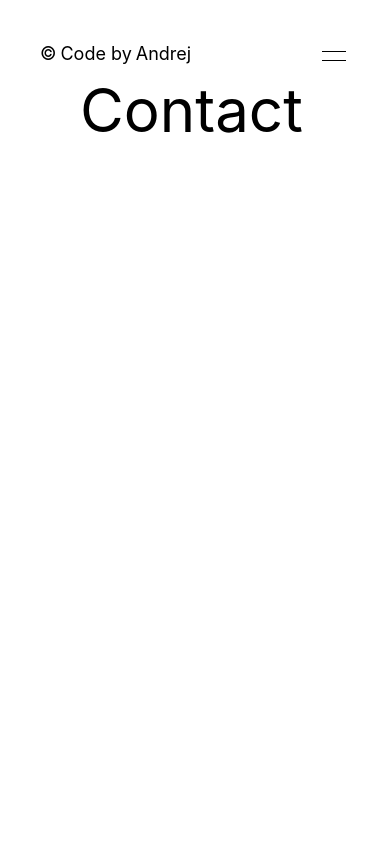
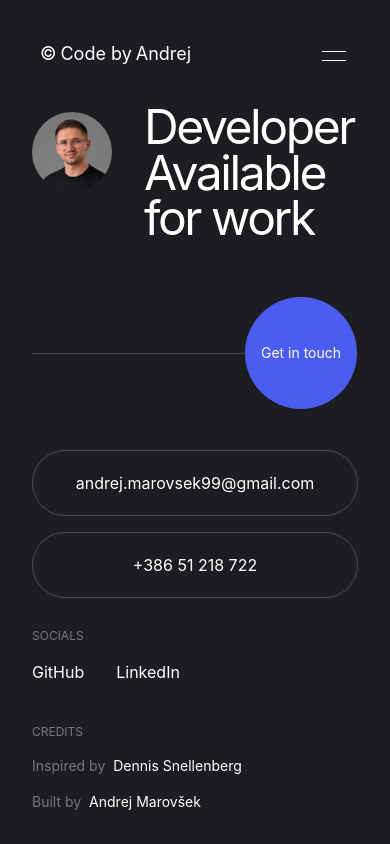
Before and after one commit to Mararovsek99/portfolio, a React (Vite) app: page /contact in a window 390 px wide. Shown: the top 844 px of the page. Built offline with nearby package versions, Linux system fonts and the light colour scheme.

Commit message:
edited contact to just open footer

```diff
--- a/src/App.jsx
+++ b/src/App.jsx
@@ -7,7 +7,7 @@ import Footer from "./components/Footer";
 
 import Home from "./pages/Home";
 import About from "./pages/About";
-import Contact from "./pages/Contact";
+import Contact from "./components/Contact";
 
 const App = () => {
   const location = useLocation();
@@ -37,7 +37,7 @@ const App = () => {
         <Route path="/contact" element={<Contact />} />
       </Routes>
 
-      <Footer />
+      {location.pathname !== "/contact" && <Footer />}
     </>
   );
 };
--- a/src/components/AboutHero.jsx
+++ b/src/components/AboutHero.jsx
@@ -68,9 +68,9 @@ const AboutHero = () => {
 
               <p className="mt-5 text-sm md:text-base leading-7 text-black/65">
                 My background in mechatronics, CNC programming and CAD/CAM gives
-                me a different perspective on software development — structured
-                thinking, technical problem solving and attention to detail are
-                a natural part of the way I work.
+                me a different perspective on software development like
+                structured thinking, technical problem solving and attention to
+                detail are a natural part of the way I work.
               </p>
 
               <p className="mt-6 text-xs text-black/35">
--- a/src/components/AboutSkills.jsx
+++ b/src/components/AboutSkills.jsx
@@ -119,7 +119,7 @@ const AboutSkills = () => {
             <span className="text-[10px] text-black/35">03</span>
 
             <div className="mt-5 border-t border-black/15 pt-8">
-              <h3 className="text-2xl tracking-[-0.03em]">✦ Engineering</h3>
+              <h3 className="text-2xl tracking-[-0.03em]"> Engineering</h3>
 
               <p className="mt-5 max-w-sm text-sm leading-6 text-black/55">
                 My engineering background brings practical problem solving,
--- /dev/null
+++ b/src/components/Contact.jsx
@@ -0,0 +1,7 @@
+import Footer from "./Footer";
+
+const Contact = () => {
+  return <Footer />;
+};
+
+export default Contact;
--- a/src/components/Footer.jsx
+++ b/src/components/Footer.jsx
@@ -14,9 +14,9 @@ const Footer = () => {
   return (
     <footer
       ref={footerRef}
-      className="relative min-h-screen bg-[#1c1d20] px-8 py-16 text-white overflow-hidden md:min-h-[90vh]"
+      className="relative h-screen bg-[#1c1d20] px-8 py-16 text-white overflow-hidden"
     >
-      <div className="max-w-[1350px] mx-auto pt-28">
+      <div className="max-w-[1350px] mx-auto pt-10 md:pt-40">
         <div className="flex items-start gap-8">
           <img
             src="/favicon/web-app-manifest-512x512.png"
--- a/src/components/Menu.jsx
+++ b/src/components/Menu.jsx
@@ -34,8 +34,13 @@ const Menu = ({ openingComplete }) => {
   return (
     <>
       <div
-        className={`
-          fixed right-6 top-6 z-[900]
+        className={(() => {
+          // keep menu button on top for small screens; on md+ when at top (not scrolled)
+          // lower z so Navbar (z-1000) sits above it. When scrolled, menu should be on top.
+          const zClass = mobileScrolled ? "z-[9999]" : "z-[9999] md:z-[900]";
+
+          return `
+          fixed right-6 top-6 ${zClass}
           transition-all duration-300
           ${openingComplete ? "opacity-100 scale-100" : "opacity-0 scale-0 pointer-events-none"}
           ${
@@ -43,7 +48,8 @@ const Menu = ({ openingComplete }) => {
               ? "md:opacity-100 md:scale-100"
               : "md:opacity-0 md:scale-75"
           }
-        `}
+        `;
+        })()}
       >
         <Magnetic>
           <button
@@ -60,13 +66,17 @@ const Menu = ({ openingComplete }) => {
             <div className="flex flex-col gap-2">
               <span
                 className={`h-px w-6 transition-all duration-300 ${
-                  open || mobileScrolled ? "bg-white" : "bg-black"
+                  open || mobileScrolled || location.pathname === "/contact"
+                    ? "bg-white"
+                    : "bg-black"
                 } ${open ? "translate-y-[4px] rotate-45" : ""}`}
               />
 
               <span
                 className={`h-px w-6 transition-all duration-300 ${
-                  open || mobileScrolled ? "bg-white" : "bg-black"
+                  open || mobileScrolled || location.pathname === "/contact"
+                    ? "bg-white"
+                    : "bg-black"
                 } ${open ? "-translate-y-[5px] -rotate-45" : ""}`}
               />
             </div>
--- a/src/components/Navbar.jsx
+++ b/src/components/Navbar.jsx
@@ -7,10 +7,21 @@ const Navbar = ({ hidden }) => {
   if (hidden) {
     return null;
   }
-  const isLightPage = ["/about", "/contact"].includes(location.pathname);
 
-  const textClass = isLightPage ? "text-black" : "text-white";
-  const accentClass = isLightPage ? "bg-black" : "bg-white";
+  const isContact = location.pathname === "/contact";
+  const isAbout = location.pathname === "/about";
+
+  // Contact uses dark Footer — show white nav. About uses light background — show black nav.
+  const textClass = isContact
+    ? "text-white"
+    : isAbout
+      ? "text-black"
+      : "text-white";
+  const accentClass = isContact
+    ? "bg-white"
+    : isAbout
+      ? "bg-black"
+      : "bg-white";
 
   const buttons = [
     { name: "About", to: "/about" },
--- a/src/components/Opening.css
+++ b/src/components/Opening.css
@@ -19,7 +19,7 @@
 }
 
 .opening-text {
-  transition: opacity 0.3s ease;
+  transition: opacity 0.3s ease-out;
 }
 
 .text-hide {
--- a/src/components/Opening.jsx
+++ b/src/components/Opening.jsx
@@ -1,7 +1,7 @@
 import React, { useEffect, useState } from "react";
 import "./Opening.css";
 
-const greetings = ["Hello", "Hola", "Bonjour", "Hallo", "Ciao"];
+const greetings = ["Hello", "Zdravo", "Hola", "Bonjour", "Hallo", "Ciao"];
 
 const Opening = ({ onFinished }) => {
   const [index, setIndex] = useState(0);
@@ -49,7 +49,7 @@ const Opening = ({ onFinished }) => {
       const isFirst = index === 0;
       const isLastBeforeEnd = index === greetings.length - 2;
 
-      const delay = isFirst || isLastBeforeEnd ? 500 : 200;
+      const delay = isFirst || isLastBeforeEnd ? 400 : 300;
 
       const timer = setTimeout(() => setIndex(index + 1), delay);
       return () => clearTimeout(timer);
--- a/src/pages/Contact.jsx
+++ /dev/null
@@ -1,9 +0,0 @@
-const Contact = () => {
-  return (
-    <main className="min-h-screen bg-white text-black p-20">
-      <h1 className="text-6xl">Contact</h1>
-    </main>
-  );
-};
-
-export default Contact;
```
Lines whose indentation alone changed are shown as unchanged.
